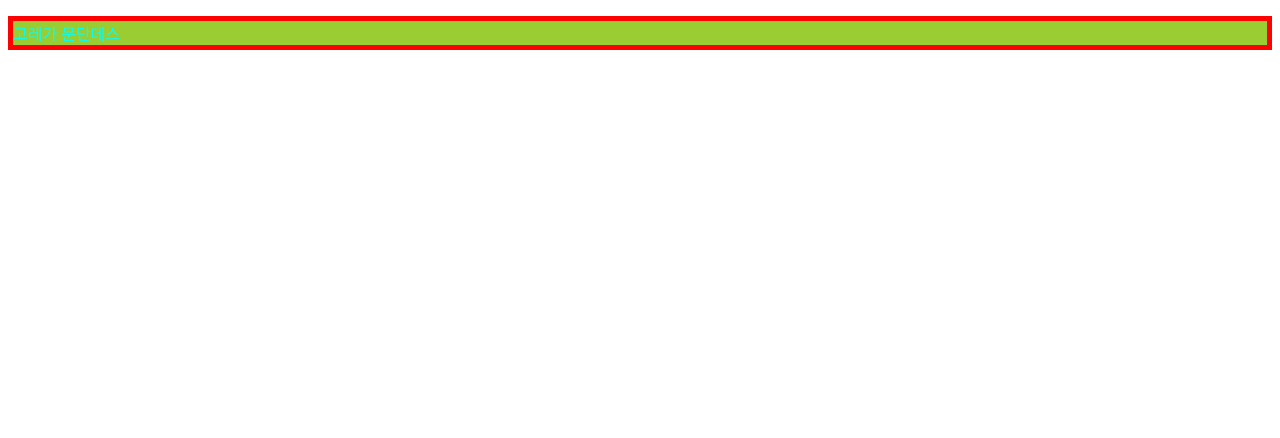
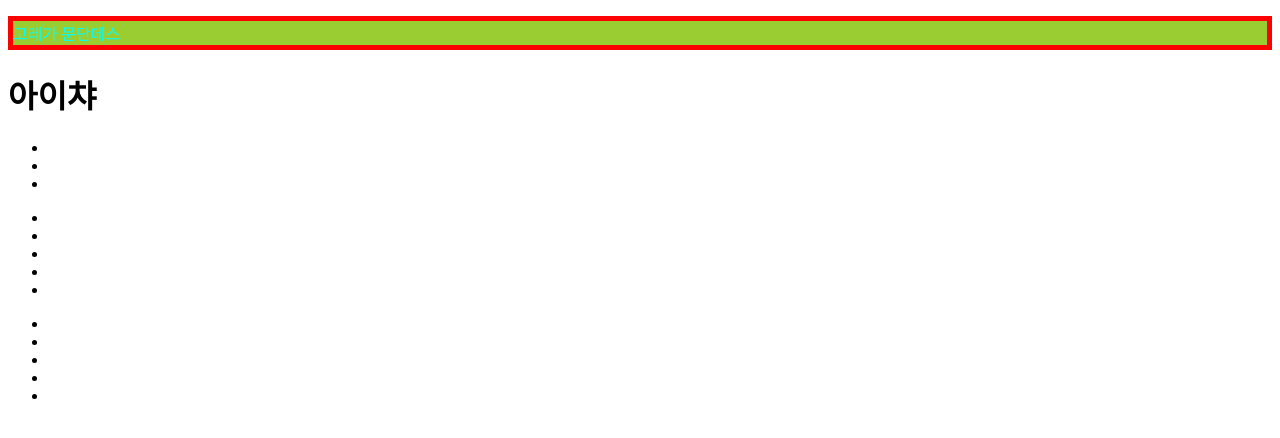
Before and after one commit to minyee2913/webproject-school, a plain HTML site: page css.html in a window 1280 px wide. Drawn offline with Linux system fonts and the light colour scheme.

Commit message:
css를 css해서 css했다

```diff
--- a/css.html
+++ b/css.html
@@ -15,5 +15,27 @@
 </head>
 <body>
     <p>고레가 문단데스</p>
+    <td title="name" colspan=""></td><!--td[title="name" colspan]-->
+    <h1>아이챠</h1><!--h1{아이챠}-->
+    <ul> <!--ul>li*3-->
+        <li></li>
+        <li></li>
+        <li></li>
+    </ul>
+    <ul id="test"> <!--ul#test>li.item*5-->
+        <li class="item"></li>
+        <li class="item"></li>
+        <li class="item"></li>
+        <li class="item"></li>
+        <li class="item"></li>
+    </ul>
+
+    <ul class="list"> <!--ul.list>li.item$*5-->
+        <li class="item1"></li>
+        <li class="item2"></li>
+        <li class="item3"></li>
+        <li class="item4"></li>
+        <li class="item5"></li>
+    </ul>
 </body>
 </html>
--- /dev/null
+++ b/mystyle.css
@@ -0,0 +1,17 @@
+body > #yh {
+    background-color: yellow;
+    color: red;
+    font-size: 20px;
+    text-align: center;
+    height: 50px;
+
+}
+body {
+    font-size: 150%;
+}
+p:hover {
+    background-color: aqua;
+}
+a:link {
+    color: brown;
+}
```
Also changed, not shown: css2.html (added, +17 -0 lines).
